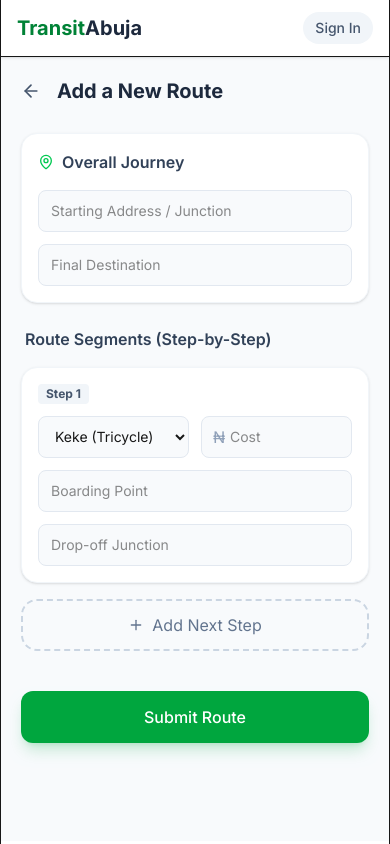
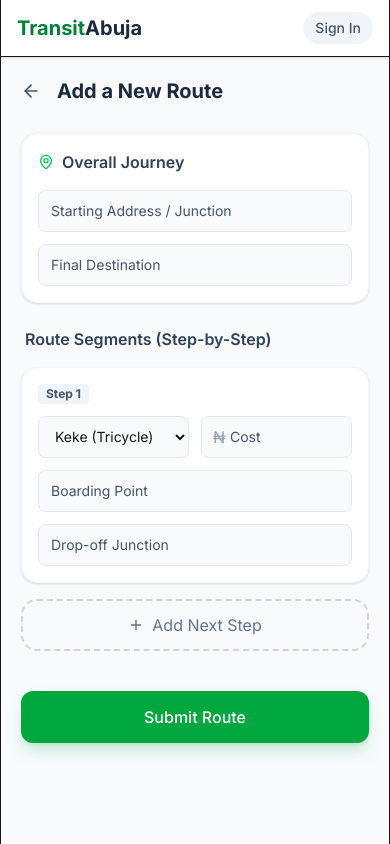
Before and after one commit to danieljonazz/local-transit-abuja, a Next.js app: page /submit in a window 390 px wide. Built offline with nearby package versions, Linux system fonts and the light colour scheme.

Commit message:
Changed Mobile UI fonts and placeholder inputs/text area

```diff
--- a/src/app/page.tsx
+++ b/src/app/page.tsx
@@ -73,7 +73,7 @@ export default function Home() {
             <input
               type="text"
               placeholder="Where are you? (e.g., Gwarinpa)"
-              className="flex-1 bg-transparent border-none outline-none text-[15px] placeholder:text-slate-400 py-1"
+              className="flex-1 bg-transparent border-none outline-none text-[15px] text-slate-900 placeholder:text-slate-600 py-1"
               value={start}
               onChange={(e) => setStart(e.target.value)}
             />
@@ -87,7 +87,7 @@ export default function Home() {
             <input
               type="text"
               placeholder="Where to? (e.g., Wuse Market)"
-              className="flex-1 bg-transparent border-none outline-none text-[15px] placeholder:text-slate-400 py-1"
+              className="flex-1 bg-transparent border-none outline-none text-[15px] text-slate-900 placeholder:text-slate-600 py-1"
               value={destination}
               onChange={(e) => setDestination(e.target.value)}
             />
@@ -95,7 +95,7 @@ export default function Home() {
         </div>
 
         {/* Action Buttons */}
-        <div className="flex gap-3 mt-2 shrink-0">
+        <div className="flex gap-3 mt-4 mb-2 shrink-0">
           <button
             onClick={handleSearch}
             disabled={loading}
--- a/src/app/submit/page.tsx
+++ b/src/app/submit/page.tsx
@@ -87,13 +87,13 @@ export default function SubmitRoute() {
               required
               type="text"
               placeholder="Starting Address / Junction"
-              className="bg-slate-50 border border-slate-200 rounded-lg px-3 py-2.5 text-sm focus:ring-2 ring-green-500/20 outline-none"
+              className="bg-slate-50 border border-slate-200 rounded-lg px-3 py-2.5 text-sm text-slate-900 placeholder:text-slate-600 focus:ring-2 ring-green-500/20 outline-none"
             />
             <input
               required
               type="text"
               placeholder="Final Destination"
-              className="bg-slate-50 border border-slate-200 rounded-lg px-3 py-2.5 text-sm focus:ring-2 ring-blue-500/20 outline-none"
+              className="bg-slate-50 border border-slate-200 rounded-lg px-3 py-2.5 text-sm text-slate-900 placeholder:text-slate-600 focus:ring-2 ring-blue-500/20 outline-none"
             />
           </div>
         </div>
@@ -132,7 +132,7 @@ export default function SubmitRoute() {
                     required
                     type="number"
                     placeholder="Cost"
-                    className="w-full bg-slate-50 border border-slate-200 rounded-lg pl-7 pr-3 py-2.5 text-sm outline-none"
+                    className="w-full bg-slate-50 border border-slate-200 rounded-lg pl-7 pr-3 py-2.5 text-sm text-slate-900 placeholder:text-slate-600 outline-none"
                     value={segment.cost}
                     onChange={(e) => updateSegment(index, "cost", e.target.value)}
                   />
@@ -144,7 +144,7 @@ export default function SubmitRoute() {
                   required
                   type="text"
                   placeholder={index === 0 ? "Boarding Point" : "Where to board?"}
-                  className="bg-slate-50 border border-slate-200 rounded-lg px-3 py-2.5 text-sm outline-none"
+                  className="bg-slate-50 border border-slate-200 rounded-lg px-3 py-2.5 text-sm text-slate-900 placeholder:text-slate-600 outline-none"
                   value={segment.start_location}
                   onChange={(e) => updateSegment(index, "start_location", e.target.value)}
                 />
@@ -152,7 +152,7 @@ export default function SubmitRoute() {
                   required
                   type="text"
                   placeholder="Drop-off Junction"
-                  className="bg-slate-50 border border-slate-200 rounded-lg px-3 py-2.5 text-sm outline-none"
+                  className="bg-slate-50 border border-slate-200 rounded-lg px-3 py-2.5 text-sm text-slate-900 placeholder:text-slate-600 outline-none"
                   value={segment.end_location}
                   onChange={(e) => updateSegment(index, "end_location", e.target.value)}
                 />
```
